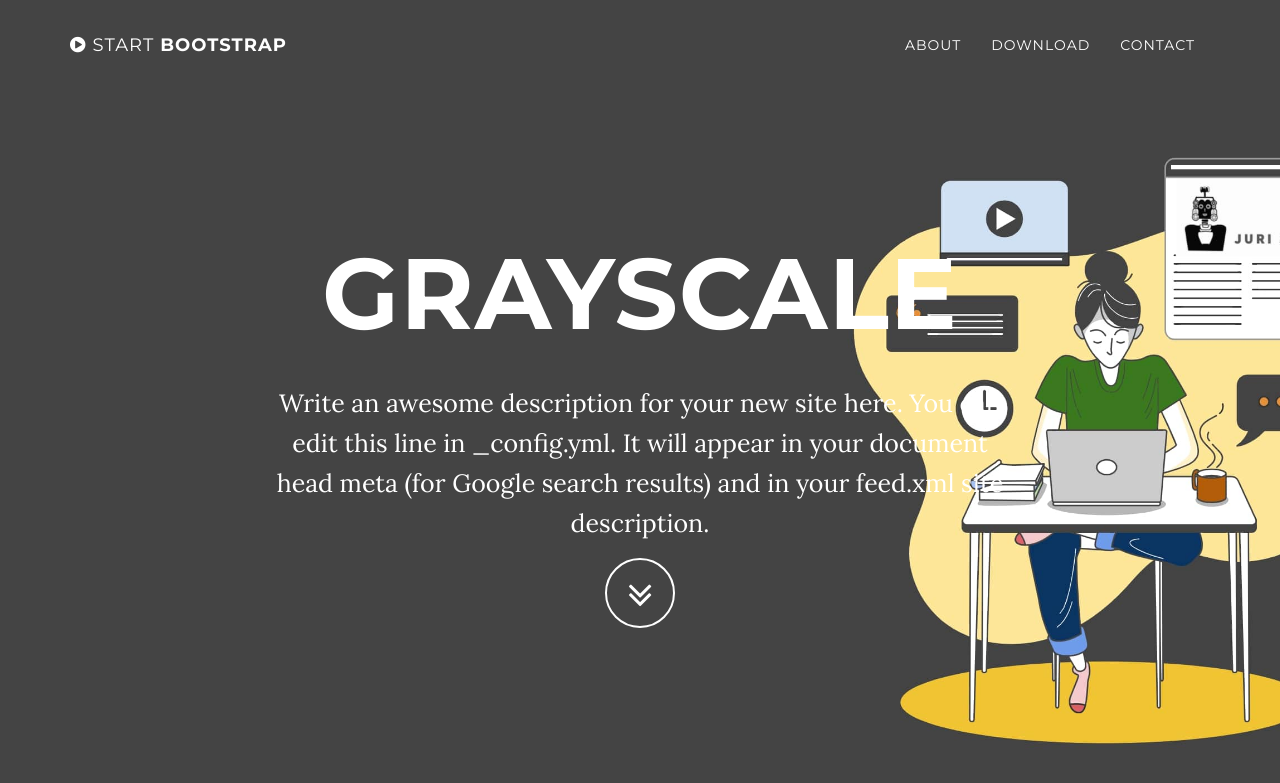
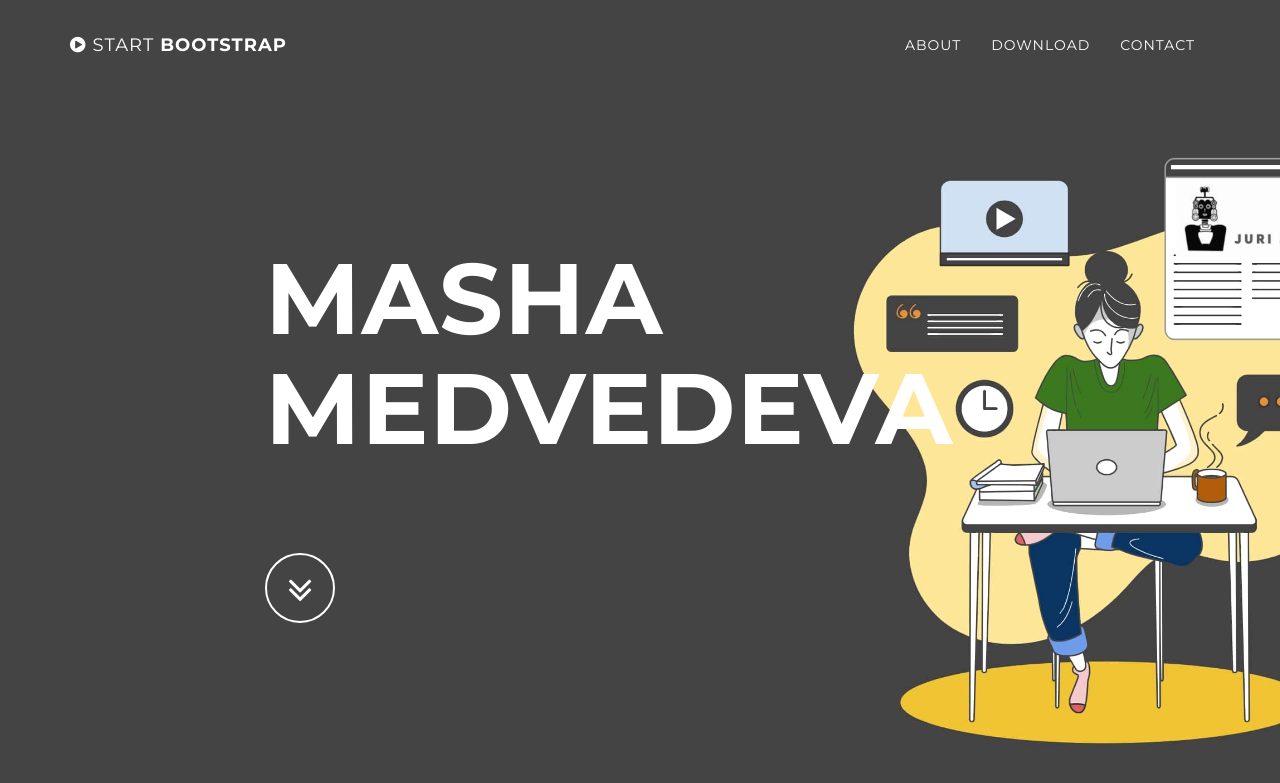
Before and after one commit to masha-medvedeva/masha-medvedeva.github.io, a Jekyll site: the page built from index.html, in a window 1280 px wide and 900 px high. Shown: the top 783 px of the window. Built offline with Jekyll 4.4.1, drawn with Linux system fonts in a browser that asks for light colours; some of the changed text lies outside the part shown.

```diff
--- a/_config.yml
+++ b/_config.yml
@@ -1,8 +1,8 @@
 # Site settings
-title: Grayscale
-email: your-email@domain.com
-url: https://example.github.io
-description: "Write an awesome description for your new site here. You can edit this line in _config.yml. It will appear in your document head meta (for Google search results) and in your feed.xml site description."
+title: Masha Medvedeva
+email: m.medvedeva@rug.nl
+#url: https://example.github.io
+description: ""
 
 # Color settings (hex-codes without the leading hash-tag)
 color:
@@ -10,7 +10,7 @@
   links: '#219ab3'
 
 # Footer settings
-footer: Your Website
+footer: masha-medvedeva
 
 # Social networks usernames (many more available: google-plus, flickr, dribbble, pinterest, instagram, tumblr, linkedin, etc.)
 social:
--- a/_includes/css/grayscale.css
+++ b/_includes/css/grayscale.css
@@ -136,7 +136,7 @@
     width: 100%;
     height: auto;
     padding: 100px 0;
-    text-align: center;
+    text-align: left;
     color: #fff;
     background: url(/img/intro-bg.jpg) no-repeat bottom center scroll;
     background-color: {{ site.color.primary-dark }};
--- a/_includes/header.html
+++ b/_includes/header.html
@@ -4,7 +4,7 @@
             <div class="container">
                 <div class="row">
                     <div class="col-md-8 col-md-offset-2">
-                        <h1 class="brand-heading">{{ site.title }}</h1>
+                        <h3 class="brand-heading">{{ site.title }}</h3>
                         <p class="intro-text">{{ site.description }}<br>
                         <a href="#about" class="btn btn-circle page-scroll">
                             <i class="fa fa-angle-double-down animated"></i>
```
Also changed, not shown: 1 other file.
